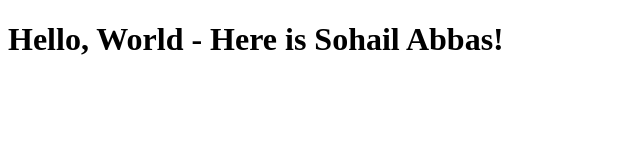
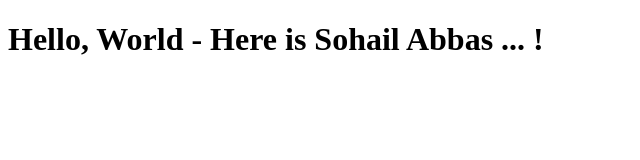
Before and after one commit to Sohail8821/testAPP, a plain HTML site: page index.html in a window 1280 px wide. Shown: the full height of the page, 0-640 px from the left. Drawn offline with Linux system fonts and the light colour scheme.

Commit message:
Update index.html

```diff
--- a/index.html
+++ b/index.html
@@ -8,6 +8,6 @@
     <title>Hello, World - Here is Sohail!</title>
 </head>
 <body>
-    <h1>Hello, World - Here is Sohail Abbas!</h1>
+    <h1>Hello, World - Here is Sohail Abbas ... !</h1>
 </body>
 </html>
```
